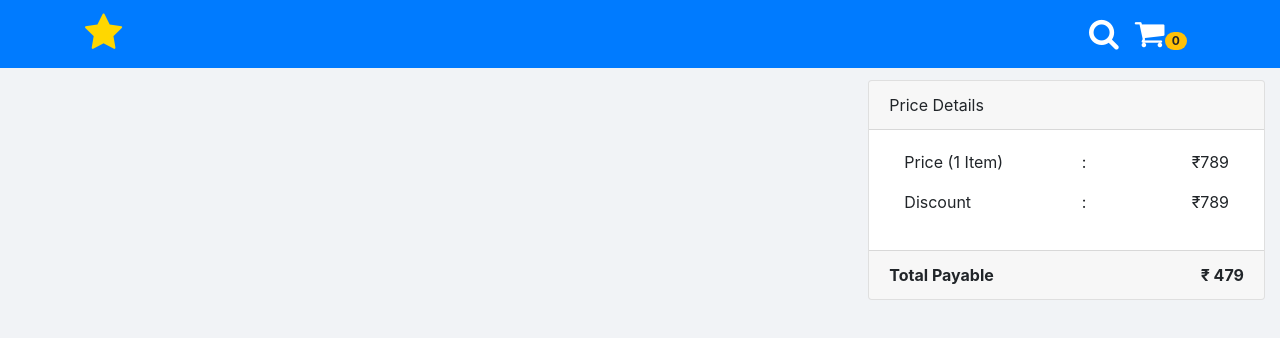
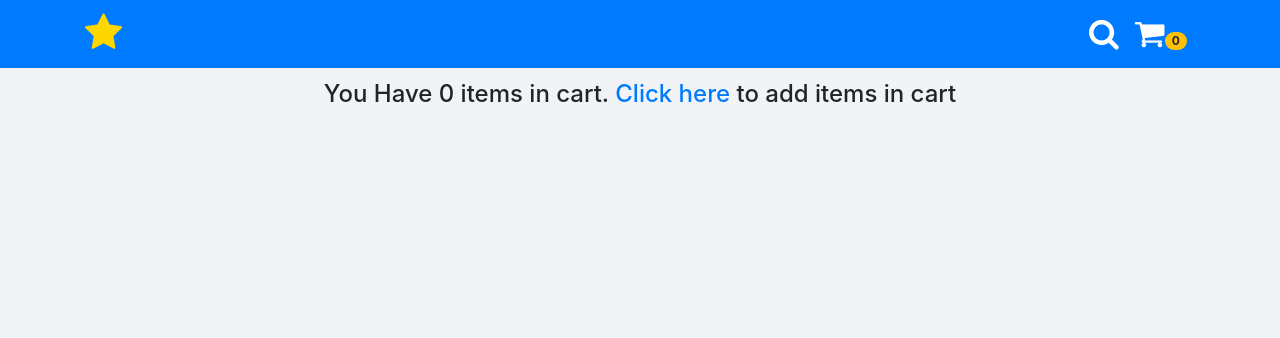
Before and after one commit to aishvarya779/crates-shop, an Angular app: page /cart in a window 1280 px wide. Shown: the top 338 px of the page. Built offline with nearby package versions, Linux system fonts and the light colour scheme.

Commit message:
cart management done

```diff
--- a/src/app/cart/cart/cart.component.html
+++ b/src/app/cart/cart/cart.component.html
@@ -1,4 +1,4 @@
-<div class="row" id="cart">
+<div class="row" id="cart" *ngIf="(cartItems$|async).length > 0">
   <div class="col-md-8 col-sm-12">
     <div class="card mb-3 p-3 border-dark border-right-0" *ngFor="let item of cartItems$|async">
       <div class="row no-gutters">
@@ -39,19 +39,24 @@
       <div class="card-body">
         <div class="card-text d-flex">
           <p class="col">Price &#x28;1 Item&#x29;</p>
-          <p class="col d-flex justify-content-between"><span>:</span><span>&#8377;789</span></p>
+          <p class="col d-flex justify-content-between"><span>:</span><span>&#8377;{{totalPrice}}</span></p>
         </div>
         <div class="card-text d-flex">
           <p class="col">Discount</p>
-          <p class="col d-flex justify-content-between"><span>:</span><span>&#8377;789</span></p>
+          <p class="col d-flex justify-content-between"><span>:</span><span>&#8377;{{totalDiscount}}</span></p>
         </div>
       </div>
       <div class="card-footer d-flex justify-content-between font-weight-bolder">
         <span>
           Total Payable
         </span>
-        <span>&#8377; 479</span>
+        <span>&#8377; {{totalPrice - totalDiscount}}</span>
       </div>
     </div>
   </div>
 </div>
+<div class="row" *ngIf="(cartItems$|async).length === 0">
+  <div class="col ">
+    <h4 class="text-center">You Have 0 items in cart. <a routerLink="/">Click here</a> to add items in cart</h4>
+  </div>
+</div>
--- a/src/app/cart/cart/cart.component.ts
+++ b/src/app/cart/cart/cart.component.ts
@@ -1,20 +1,34 @@
-import { Component, OnInit } from '@angular/core';
+import { Component, OnInit, OnDestroy } from '@angular/core';
 import { CartService } from 'src/app/shared/services/cart.service';
-import { BehaviorSubject, Observable, Subscription } from 'rxjs';
+import { BehaviorSubject, Observable, Subscription, Subject } from 'rxjs';
 import { PRODUCT } from 'src/app/shared/model/model';
+import { takeUntil } from 'rxjs/operators';
 
 @Component({
   selector: 'crs-cart',
   templateUrl: './cart.component.html',
   styleUrls: ['./cart.component.scss']
 })
-export class CartComponent implements OnInit {
+export class CartComponent implements OnInit, OnDestroy {
   cartItems$: Observable<PRODUCT[]>;
-  subcription: Subscription;
+  subcription: Subject<any> = new Subject();
+  totalPrice: number = 0;
+  totalDiscount: number = 0;
   constructor(private cartSvc: CartService) {}
 
   ngOnInit(): void {
-    this.cartItems$ = this.cartSvc.getCartItem();
+    this.cartItems$ = this.cartSvc
+      .getCartItem()
+      .pipe(takeUntil(this.subcription));
+    this.cartItems$.subscribe((data: PRODUCT[]) => {
+      data.forEach(item => {
+        this.totalPrice += +item.sellingPrice.toFixed(0);
+        this.totalDiscount += +(
+          item.sellingPrice *
+          (1 - item.discount / 100)
+        ).toFixed(0);
+      });
+    });
   }
 
   updateCount(product, type) {
@@ -28,4 +42,9 @@ export class CartComponent implements OnInit {
   removeProduct(product) {
     this.cartSvc.removeProduct(product);
   }
+
+  ngOnDestroy() {
+    this.subcription.next();
+    this.subcription.complete();
+  }
 }
--- a/src/app/shared/services/cart.service.ts
+++ b/src/app/shared/services/cart.service.ts
@@ -44,9 +44,13 @@ export class CartService {
     let item$ = this.cartItems$.getValue();
     let index = item$.findIndex(item => item.id === product.id);
     if (index > -1) {
-      item$[index].count--;
-      this.cartItems$.next(item$);
-      this.updateCount(1, 'DEC');
+      if (item$[index].count === 1) {
+        this.removeProduct(product);
+      } else {
+        item$[index].count--;
+        this.cartItems$.next(item$);
+        this.updateCount(1, 'DEC');
+      }
     }
   }
   removeProduct(product: PRODUCT) {
```
